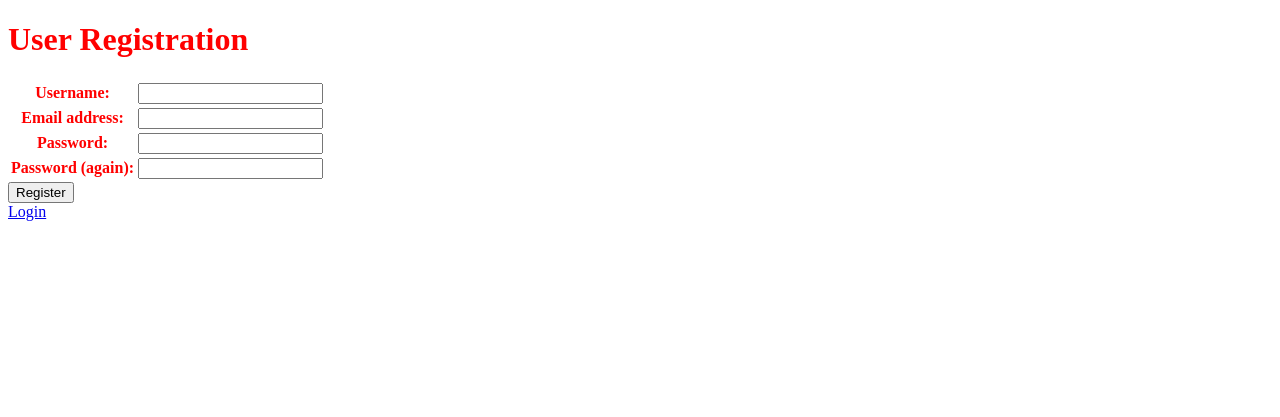
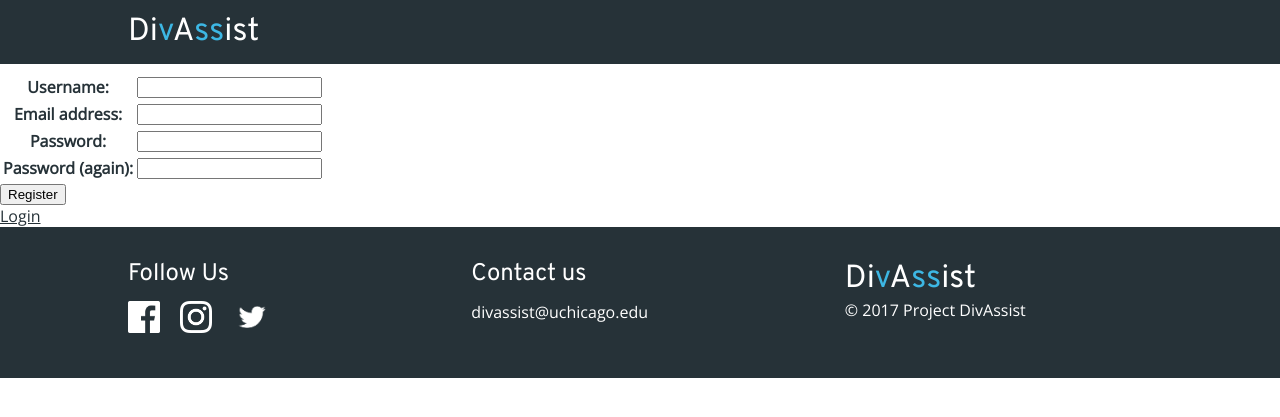
Before and after one commit to marlonliu/DivAssist, a Django app: page /register/ in a window 1280 px wide. Shown: the top 417 px of the page. Run offline with Django 3.2, Linux system fonts and the light colour scheme.

Commit message:
Navigation and Footer finished.

```diff
--- a/divassist/divassist/static/general.css
+++ b/divassist/divassist/static/general.css
@@ -1,3 +1,68 @@
-body {
-    color: red;
+body, p, div, img, a {
+    margin: 0;
+    padding: 0;
+    font-family: 'Open Sans', sans-serif;
+    color: #263238;
 }
+
+#nav {
+    background-color: #263238;
+    width: 80%;
+    padding: .75em 10% .75em 10%;
+    display: block;
+    position: fixed;
+    left: 0;
+    top: 0;
+    z-index: 10;
+}
+
+#logo {
+    font-family: 'Overpass', sans-serif;
+    color: #FFFFFF;
+    font-size: 2em;
+}
+
+.divvy_blue {
+    color: #3DB7E4;
+}
+
+#padding-block {
+    height: 4.5em;
+    width: 100%;
+}
+
+#footer {
+    background-color: #263238;
+    width: 80%;
+    padding: 2em 10% 2em 10%;
+    display: block;
+    z-index: 10;
+    clear: both;
+}
+
+#footer p {
+    color: #FFFFFF;
+}
+
+.footer-sec {
+    display: inline-block;
+    width: 30%;
+    padding-right: 2em;
+    vertical-align: top;
+}
+
+#social-media {
+    padding: 0 0 0.5em 0;
+}
+
+.social-media-logo {
+    height: 2em;
+    margin-right: 1em;
+}
+
+.footer-title {
+    font-size: 1.5em;
+    padding-bottom: 0.5em;
+    font-family: 'Overpass', sans-serif;
+    color: #FFFFFF;
+}
--- a/divassist/divassist/templates/base.html
+++ b/divassist/divassist/templates/base.html
@@ -1,15 +1,44 @@
-<!DOCTYPE html PUBLIC "-//W3C//DTD XHTML 1.0 Transitional//EN" "http://www.w3.org/TR/xhtml1/DTD/xhtml1-transitional.dtd">
 {% load static %}
-<link rel="stylesheet" type="text/css" href="{% static 'general.css' %}" />
 
+<!DOCTYPE HTML>
 <html>
     <head>
-        <title>Django Login Application |
-        {% block title %}{% endblock %}</title>
+        <link rel="stylesheet" type="text/css" href="{% static 'general.css' %}" />
+        <link href="https://fonts.googleapis.com/css?family=Open+Sans|Overpass:400" rel="stylesheet">
+        <title>DivAssist | {% block title %}{% endblock %}</title>
     </head>
     <body>
-        <h1>{% block head %}{% endblock %}</h1>
+        <div id="nav">
+            <div id="logo">
+                Di<span class="divvy_blue">v</span>A<span class="divvy_blue">ss</span>ist
+            </div>
+        </div>
+        <div id="padding-block"></div>
         {% block content %}{% endblock %}
 
+        <div id="footer">
+            <div class="footer-sec">
+                <div class="footer-title">Follow Us</div>
+                <div id="social-media">
+                    <a href="#"><img class="social-media-logo" src="{% static 'img_src/logo_fb.png' %}" /></a>
+                    <a href="#"><img class="social-media-logo" src="{% static 'img_src/logo_inst.png' %}" /></a>
+                    <a href="#"><img class="social-media-logo" src="{% static 'img_src/logo_twit.png' %}" /></a>
+                </div>
+            </div>
+            <div class="footer-sec">
+                <div class="footer-title">Contact us</div>
+                <p>divassist@uchicago.edu</p>
+            </div>
+            <div class="footer-sec" style="float: right; padding: 0;">
+                <div id="logo">
+                    Di<span class="divvy_blue">v</span>A<span class="divvy_blue">ss</span>ist
+                </div>
+                <p>&copy; <span id="cur-year">2017</span> Project DivAssist</p>
+            </div>
+
+            <!-- For auto-adjusting of wrapper div height -->
+            <div style="clear: both;"></div>
+
+        </div>
     </body>
 </html>
--- a/divassist/divassist_web/templates/divassist_web/home_page.html
+++ b/divassist/divassist_web/templates/divassist_web/home_page.html
@@ -1,5 +1,5 @@
 {% extends "base.html" %}
-{% block title %}Welcome to Divassist{% endblock %}
+{% block title %}Welcome{% endblock %}
 {% block head %}Welcome to Divassist{% endblock %}
 {% block content %}
     <p>Welcome {{ user.username }} !!!</p>
--- a/divassist/divassist_web/templates/divassist_web/registration/register.html
+++ b/divassist/divassist_web/templates/divassist_web/registration/register.html
@@ -1,6 +1,6 @@
 {% extends "base.html" %}
-{% block title %}User Registration{% endblock %}
-{% block head %}User Registration{% endblock %}
+{% block title %}Registration{% endblock %}
+{% block head %}Registration{% endblock %}
 {% block content %}
     <form method="post" action=".">
         {% csrf_token %}
```
Also changed, not shown: divassist/divassist/loginapp.sqlite, divassist/divassist/static/img_src/logo_fb.png (added), divassist/divassist/static/img_src/logo_inst.png (added), divassist/divassist/static/img_src/logo_twit.png (added).
